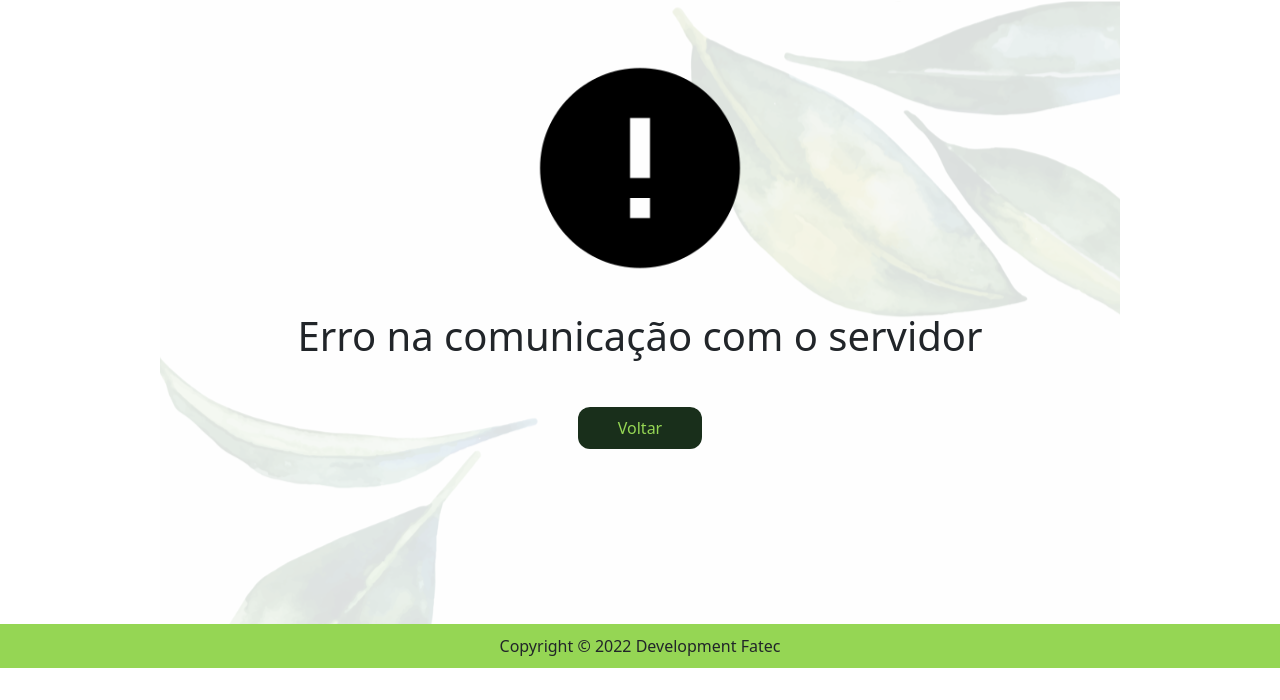
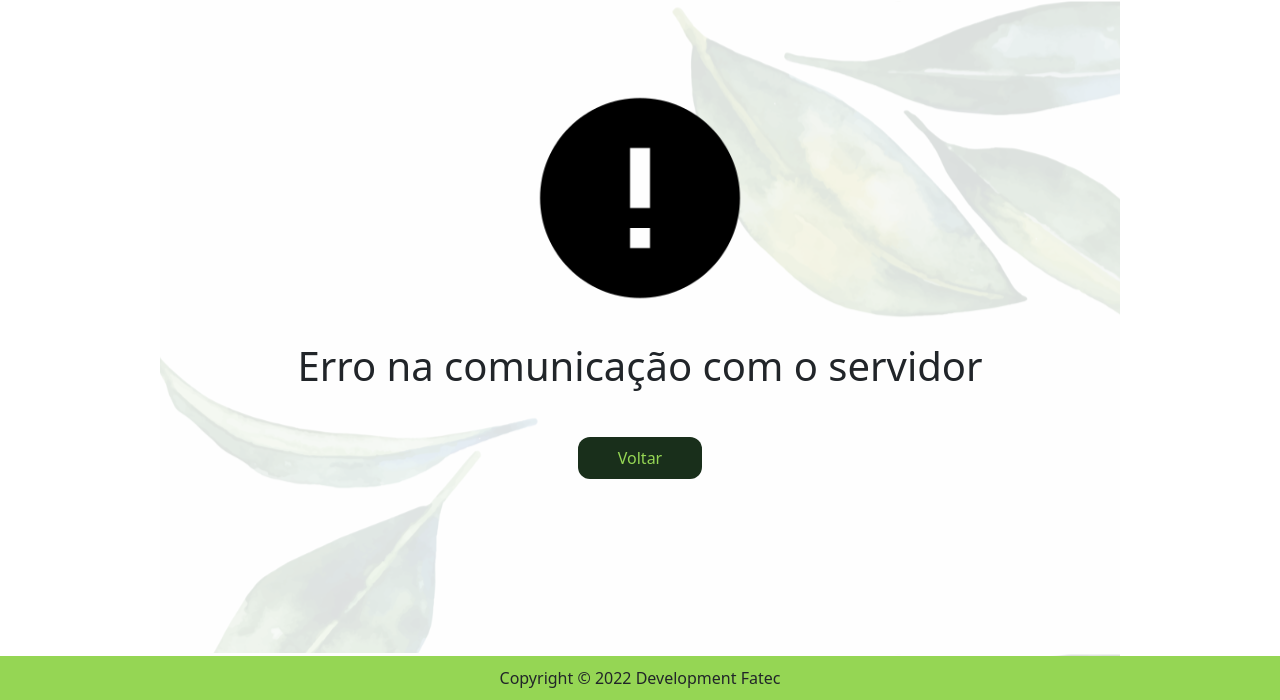
Before and after one commit to Glrodrigo/PI_3Semestre, a Django app: page /erro in a window 1280 px wide. Shown: the part 100-800 px from the top of the page. Run offline with Django 4.2, Linux system fonts and the light colour scheme; some libraries are stand-ins or nearby versions.

Commit message:
fix style

```diff
--- a/Code/AgroSolum/core/static/css/style.css
+++ b/Code/AgroSolum/core/static/css/style.css
@@ -922,11 +922,12 @@ section.testimonials .section-heading {
 
 .data_erro{
     background-image: url(../Images/Leafs.png);
-    height: 78vh;
+    height: 82vh;
     margin: auto;
     width: 960px;
 }
 
 .data_erro img{
     height: 240px;
+    margin-top: 30px;
 }
```
